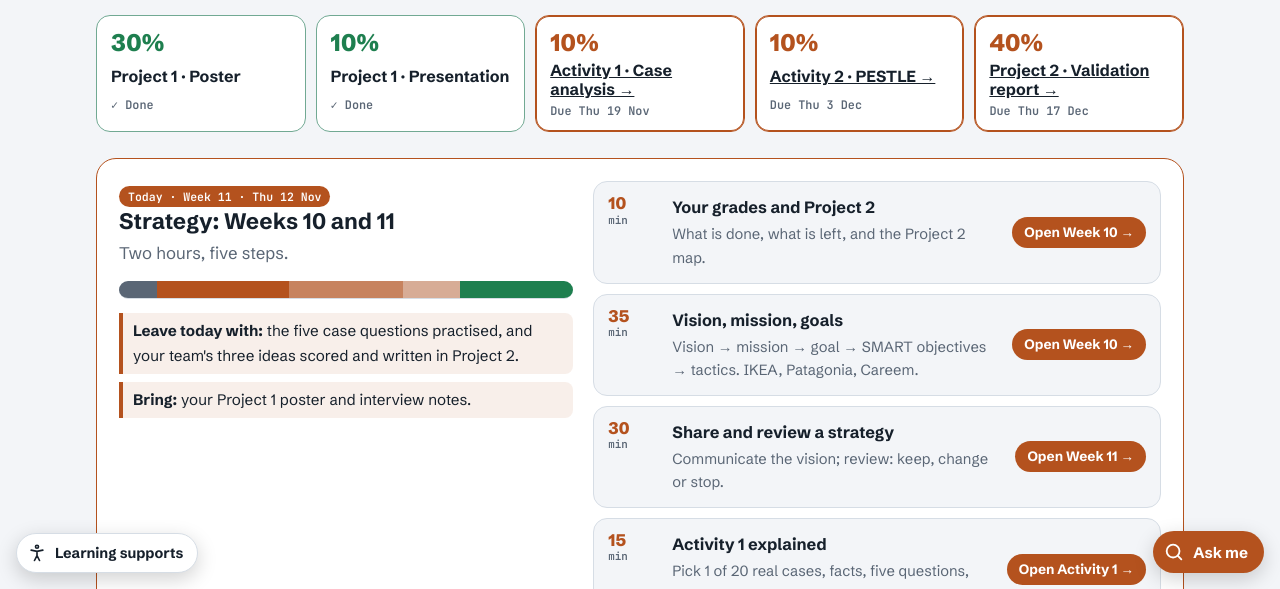
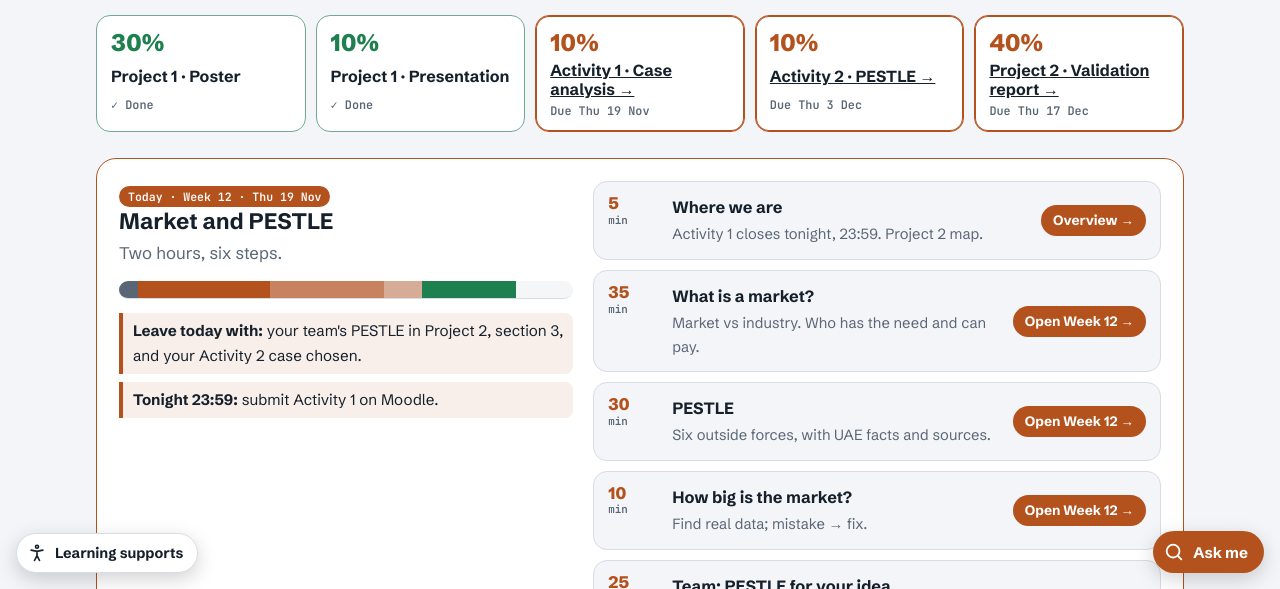
Before and after one commit to nadiamek-tech/ENT141, a plain HTML site: page roadmap.html in a window 1280 px wide. Shown: the part 211-800 px from the top of the page. Drawn offline with Linux system fonts and the light colour scheme.

Commit message:
Week 12 today plan: market, PESTLE, team section 3, start Activity 2
Co-Authored-By: Claude Opus 5.5 <noreply@anthropic.com>
Claude-Session: https://claude.ai/code/session_01F2g4qNzw6QBWsN7vrhLMB9

```diff
--- a/roadmap.html
+++ b/roadmap.html
@@ -67,11 +67,11 @@ table.rm{width:100%;border-collapse:collapse;font-size:.95rem;min-width:760px}
 
   <section class="today" aria-labelledby="th">
     <div>
-      <span class="st t">Today · Week 11 · Thu 12 Nov</span>
-      <h2 id="th">Strategy: Weeks 10 and 11</h2>
-      <p class="lead" style="margin:0">Two hours, five steps.</p>
+      <span class="st t">Today · Week 12 · Thu 19 Nov</span>
+      <h2 id="th">Market and PESTLE</h2>
+      <p class="lead" style="margin:0">Two hours, six steps.</p>
       <div class="bar" id="tbar" aria-hidden="true"></div>
-      <div class="bring"><div><b>Leave today with:</b> the five case questions practised, and your team's three ideas scored and written in Project 2.</div><div><b>Bring:</b> your Project 1 poster and interview notes.</div></div>
+      <div class="bring"><div><b>Leave today with:</b> your team's PESTLE in Project 2, section 3, and your Activity 2 case chosen.</div><div><b>Tonight 23:59:</b> submit Activity 1 on Moodle.</div></div>
     </div>
     <ol class="steps" id="steps"></ol>
   </section>
@@ -92,7 +92,7 @@ table.rm{width:100%;border-collapse:collapse;font-size:.95rem;min-width:760px}
 <script>
 Portal.header('roadmap');
 const esc=s=>String(s).replace(/[&<>"]/g,c=>({'&':'&amp;','<':'&lt;','>':'&gt;','"':'&quot;'}[c]));
-const TODAY=11;
+const TODAY=12;
 const WEEKS=[
  ['Discover',[
   [1,'3 Sep','Introduction to Entrepreneurship','Met the course, formed teams'],
@@ -125,11 +125,12 @@ const SC=[['Project 1 · Poster','30%','Week 9','d'],['Project 1 · Presentation
 document.getElementById('score').innerHTML=SC.map(([t,w,d,s,l])=>`<div class="${s==='d'?'done':'next'}"><span class="w">${w}</span><b>${l?`<a href="${l}" style="color:inherit">${t} →</a>`:t}</b><small>${s==='d'?'✓ Done':'Due '+d}</small></div>`).join('');
 
 const STEPS=[
- [10,'Your grades and Project 2','What is done, what is left, and the Project 2 map.','week-10.html#s1','Open Week 10'],
- [35,'Vision, mission, goals','Vision → mission → goal → SMART objectives → tactics. IKEA, Patagonia, Careem.','week-10.html#s3','Open Week 10'],
- [30,'Share and review a strategy','Communicate the vision; review: keep, change or stop.','week-11.html#s1','Open Week 11'],
- [15,'Activity 1 explained','Pick 1 of 20 real cases, facts, five questions, reflect.','activity-1.html','Open Activity 1'],
- [30,'Team: three ideas','Write three ideas, score them, copy into Project 2.','week-11.html#s11','Open Week 11']];
+ [5,'Where we are','Activity 1 closes tonight, 23:59. Project 2 map.','#score','Overview'],
+ [35,'What is a market?','Market vs industry. Who has the need and can pay.','week-12.html#s2','Open Week 12'],
+ [30,'PESTLE','Six outside forces, with UAE facts and sources.','week-12.html#s4','Open Week 12'],
+ [10,'How big is the market?','Find real data; mistake → fix.','week-12.html#s6','Open Week 12'],
+ [25,'Team: PESTLE for your idea','Fill the worksheet, paste into Project 2, section 3.','week-12.html#s9','Open Week 12'],
+ [15,'Activity 2 · start','Choose your real case and start the PESTLE. Due Thu 3 Dec.','activity-2.html','Open Activity 2']];
 const COL=['var(--muted)','var(--wk)','color-mix(in srgb,var(--wk) 70%,var(--bg))','color-mix(in srgb,var(--wk) 45%,var(--bg))','var(--good)'];
 document.getElementById('tbar').innerHTML=STEPS.map((s,i)=>`<i style="width:${s[0]/1.2}%;background:${COL[i]}" title="${s[1]} · ${s[0]} min"></i>`).join('');
 document.getElementById('steps').innerHTML=STEPS.map(([m,t,p,l,b])=>`<li><span class="m">${m}<small>min</small></span><div><b>${esc(t)}</b><p>${esc(p)}</p></div><a class="go" href="${l}">${b} →</a></li>`).join('');
```
Also changed, not shown: week-12.html (+1 -1 lines).
